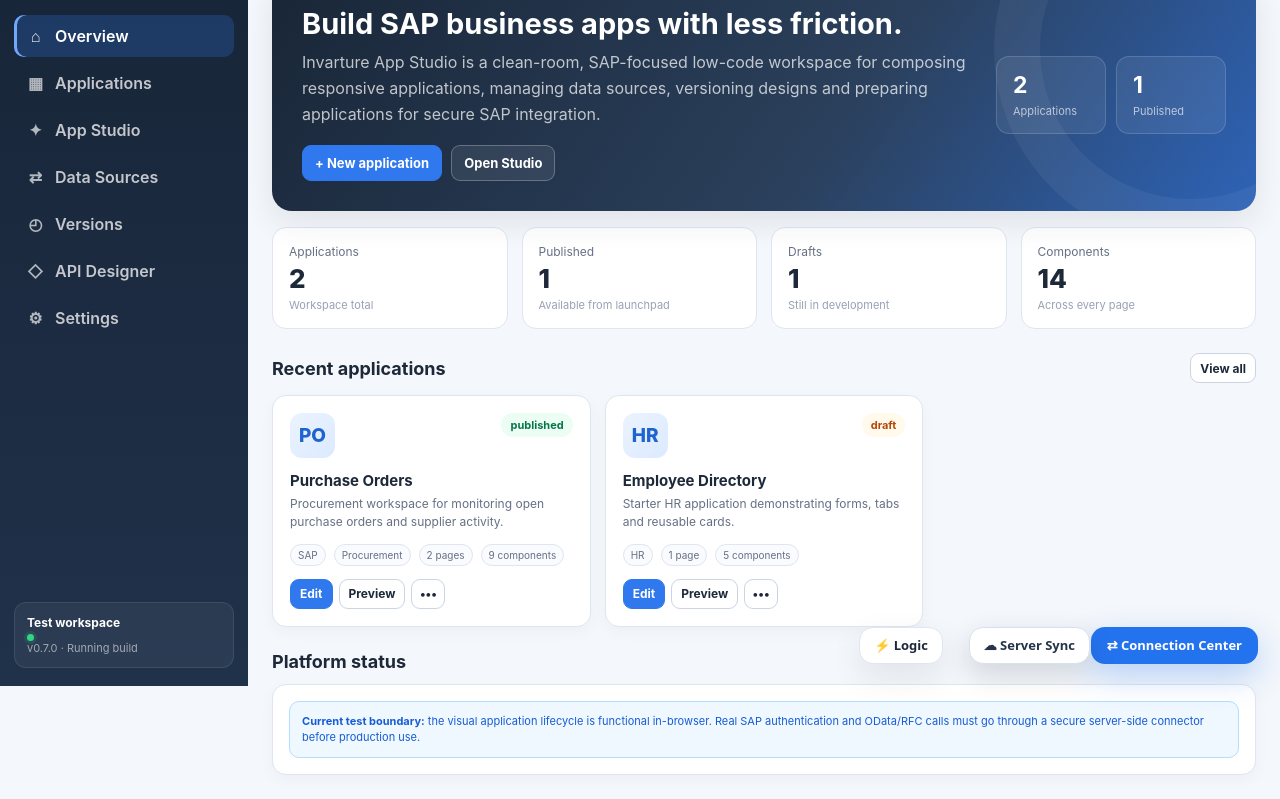
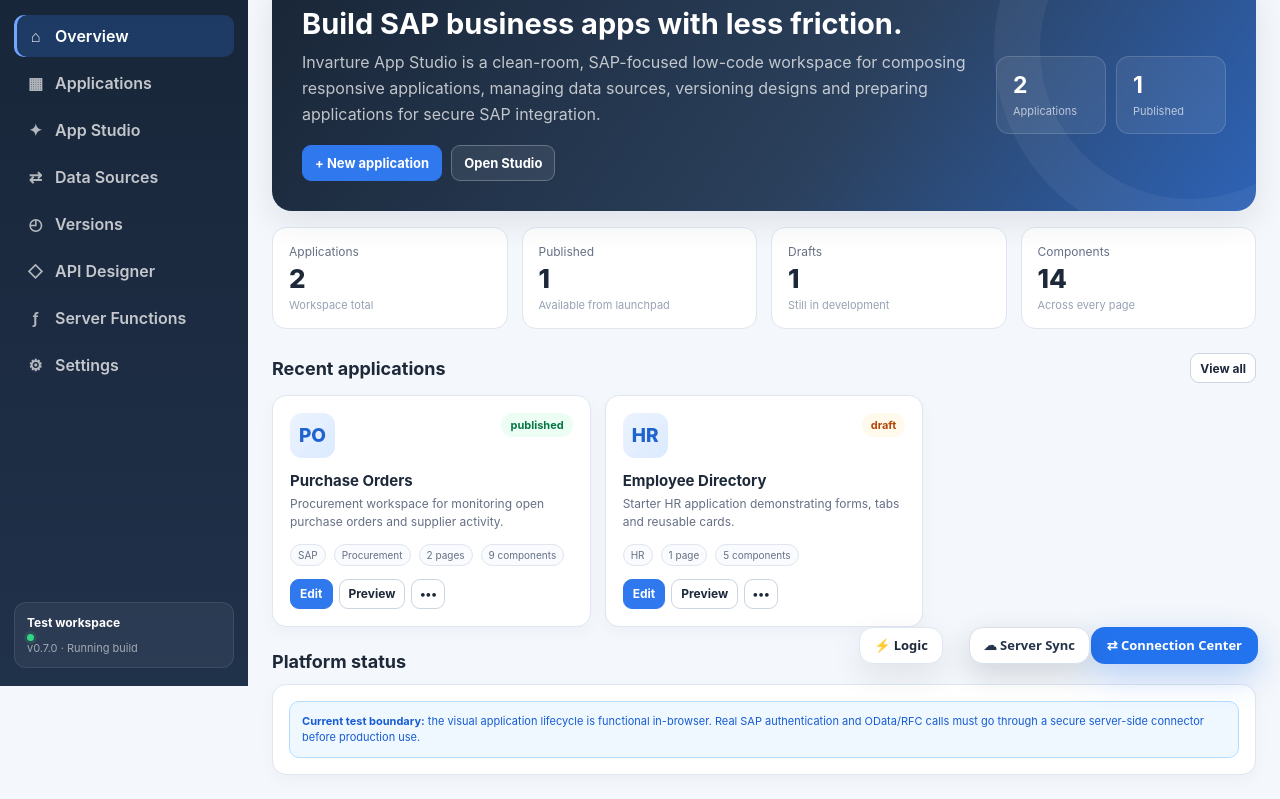
Before and after one commit to youssefdaoud23/SAP_APPS_YD, a website: page index.html in a window 1280 px wide. Shown: the part 114-913 px from the top of the page. Drawn offline with Linux system fonts and the light colour scheme; no server answers.

Commit message:
Load Server Functions designer

```diff
--- a/index.html
+++ b/index.html
@@ -31,5 +31,6 @@
   <script src="group-members-v06.js"></script>
   <script src="deployment-manager-v07.js"></script>
   <script src="api-designer-v08.js"></script>
+  <script src="server-functions-v08.js"></script>
 </body>
 </html>
```
